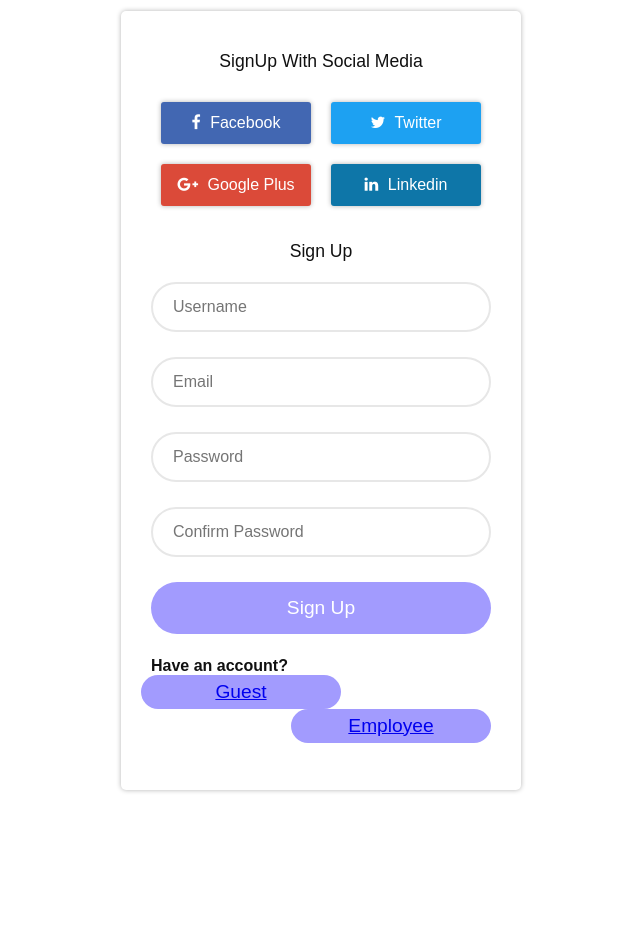
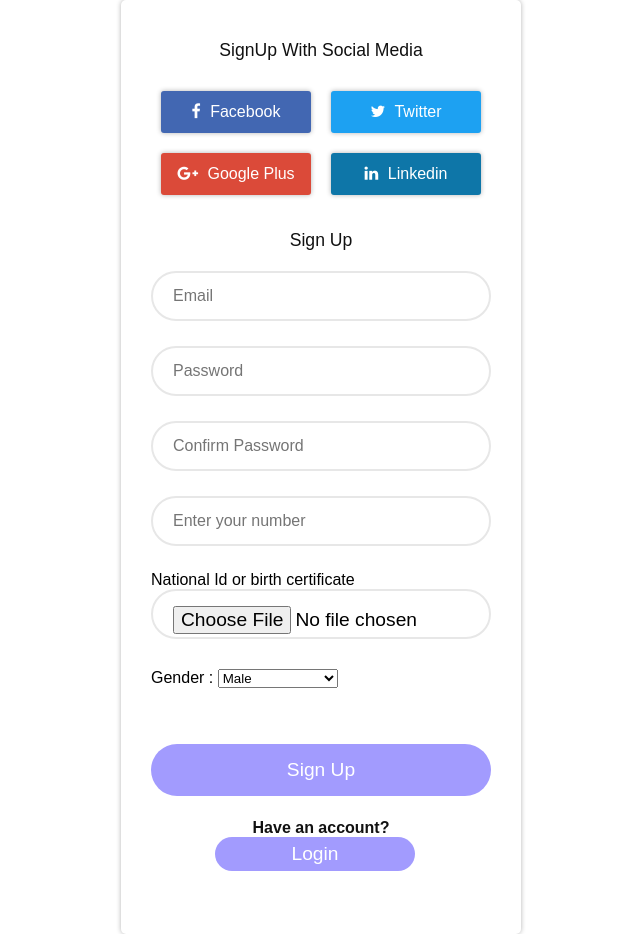
Before and after one commit to yasmineamin/hotel, a PHP site: page /signup.php in a window 1280 px wide. Shown: the whole page, without its empty margins (319-959 px from the left). Before the commit the page ends 792 px from the top, so only its background shows below. Run offline with PHP 8.4, Linux system fonts and the light colour scheme.

Commit message:
Update signup.php

```diff
--- a/signup.php
+++ b/signup.php
@@ -53,7 +53,6 @@ if (filter_var($emailB, FILTER_VALIDATE_EMAIL) === false || $emailB != $email)
   $lowercase = preg_match('[a-z]', $password);
   $number    = preg_match('[0-9]', $password);
   $specialchars = preg_match('[^\w]', $password);
-
   if (strlen($password) < 8)
   {
 	echo "Password less than 8 characters";
@@ -86,13 +85,11 @@ if (filter_var($emailB, FILTER_VALIDATE_EMAIL) === false || $emailB != $email)
 
 	//wrong email
  $emailB = filter_var($email, FILTER_SANITIZE_EMAIL);
-
 if (filter_var($emailB, FILTER_VALIDATE_EMAIL) === false || $emailB != $email)
 {
     echo "This email adress isn't valid!";
     exit(0);
 }
-
 */
 
 
@@ -126,16 +123,14 @@ if (filter_var($emailB, FILTER_VALIDATE_EMAIL) === false || $emailB != $email)
 
 
 
-
-
 <!DOCTYPE html>
 <html>
+
 <head>
     <title>SIGN UP</title>
     <!--<link rel="stylesheet" type="text/CSS"  href="stylesheet.css" />-->
     <meta charset="utf-8">
     <meta name="viewport" content="width=device-width, initial-scale=1.0">
-
     <link rel="stylesheet" href="https://stackpath.bootstrapcdn.com/font-awesome/4.7
 .0/css/font-awesome.min.css">
     <style>
@@ -149,21 +144,27 @@ if (filter_var($emailB, FILTER_VALIDATE_EMAIL) === false || $emailB != $email)
         body {
             width: 100%;
             min-height: 100vh;
-    background-image: linear-gradient(rgba(0,0,0,.5), rgba(0,0,0,.5)), url(download (2).jpg);
+            background-image: linear-gradient(rgba(0, 0, 0, .5), rgba(0, 0, 0, .5)), url(download (2).jpg);
             background-position: center;
             background-size: cover;
             display: flex;
             justify-content: center;
             align-items: center;
         }
+
+        a {
+            text-decoration: none;
+            color: white;
+        }
+
         div.container {
             width: 400px;
-    min-height: 400px;
             background: #FFF;
             border-radius: 5px;
-    box-shadow: 0 0 5px rgba(0,0,0,.3);
+            box-shadow: 0 0 5px rgba(0, 0, 0, .3);
             padding: 40px 30px;
         }
+
         div.container p.signup-text {
             color: #111;
             font-weight: 500;
@@ -173,6 +174,7 @@ div.container p.signup-text {
             display: block;
             text-transform: capitalize;
         }
+
         div.container div.signup-social {
             display: grid;
             grid-template-columns: repeat(auto-fit, minmax(50%, 1fr));
@@ -183,7 +185,7 @@ div.container div.signup-social a {
             padding: 12px;
             margin: 10px;
             border-radius: 3px;
-    box-shadow: 0 0 5px rgba(0,0,0,.3);
+            box-shadow: 0 0 5px rgba(0, 0, 0, .3);
             text-decoration: none;
             font-size: 1rem;
             text-align: center;
@@ -194,6 +196,7 @@ div.container div.signup-social a {
         div.container div.signup-social a i {
             margin-right: 5px;
         }
+
         div.container div.signup-social a.facebook {
             background: #4267B2;
         }
@@ -264,13 +267,19 @@ div.container form.signup div.input-group button.btn {
             transition: .3s;
         }
 
+        div.container form.signup div.input-group input#actual-btn:focus,
+        div.container form.signup div.input-group input#actual-btn:valid {
+            border-color: #a29bfe;
+        }
+
         div.container form.signup div.input-group button.btn:hover {
             transform: translateY(-5px);
             background: #6c5ce7;
         }
+
         div.container form.signup div.input-group button.btn2 {
             display: inline-block;
-   width:auto;
+            width: auto;
             padding: 6px 12px;
             text-align: center;
             border: none;
@@ -281,19 +290,103 @@ div.container form.signup div.input-group button.btn:hover {
             color: #FFF;
             cursor: pointer;
             transition: .3s;
-	width:200px;
-	margin:0 auto;
-	height:34px;
-	margin-left:-10px;
+            width: 200px;
+            margin: 0 auto;
+            height: 34px;
+            margin-left: -10px;
         }
 
         div.container form.signup div.input-group button.btn2:hover {
             transform: translateY(-5px);
             background: #6c5ce7;
         }
-div.container form.signup div.input-group button.btn3 {
+
+        p.login-signup-text {
+            color: #111;
+            text-align: center;
+            font-weight: 600;
+        }
+
+        p.login-signup-text a {
+            text-decoration: none;
+            color: #6c5ce7;
+        }
+
+        div.container form.signup div.input-group input#actual-btn {
+            display: block;
+            width: 100%;
+            padding: 15px 20px;
+            text-align: center;
+            border: none;
+            border: 2px solid #e7e7e7;
+            border-radius: 30px;
+
+            outline: none;
+            border-radius: 30px;
+            font-size: 1.2rem;
+
+            cursor: pointer;
+            transition: .3s;
+        }
+
+        div.container form.signup div.input-group input#actual-btn:hover {
+            transform: translateY(-5px);
+
+        }
+
+        div.container form.signup div.input-group input[type='radio'] {
+
+
+            border-radius: 50%;
+            width: 25px;
+            height: 25px;
+
+            border: 2px solid #999;
+            transition: 0.2s all linear;
+            margin-right: 5px;
+
+            position: relative;
+            top: 4px;
+            padding: 10px;
+        }
+
+        div.container form.signup div.input-group label.dot {
+            height: 18px;
+            width: 18px;
+            border-radius: 50%;
+            margin-right: 10px;
+            background: #d9d9d9;
+            border: 5px solid transparent;
+            transition: all 0.3s ease;
+        }
+
+        div.container form.signup div.input-group #dot-1:checked label .one,
+        div.container form.signup div.input-group #dot-2:checked label .two,
+        div.container form.signup div.input-group #dot-3:checked label .three {
+            background: midnightblue;
+            border-color: #d9d9d9;
+        }
+
+        @media (max-width: 430px) {
+            div.container {
+                width: 300px;
+            }
+
+            div.container div.signup-social {
+                display: block;
+            }
+
+            div.container div.signup-social a {
+                display: block;
+            }
+        }
+
+        .mt-2 {
+            margin-top: 3rem;
+        }
+
+        .btn222{
             display: inline-block;
-   width:auto;
             padding: 6px 12px;
             text-align: center;
             border: none;
@@ -304,39 +397,13 @@ div.container form.signup div.input-group button.btn3 {
             color: #FFF;
             cursor: pointer;
             transition: .3s;
-	width:200px;
-	margin:0 auto;
-	height:34px;
-	margin-left:-10px;
-	float:right;
-}
-
-div.container form.signup div.input-group button.btn3:hover {
-    transform: translateY(-5px);
-    background: #6c5ce7;
-}
-p.login-signup-text {
-    color: #111;
-    font-weight: 600;
-}
-
-p.login-signup-text a {
-    text-decoration: none;
-    color: #6c5ce7;
-}
-@media (max-width: 430px) {
-    div.container {
-        width: 300px;
-    }
-    div.container div.signup-social {
-        display: block;
-    }
-    div.container div.signup-social a {
-        display: block;
-    }
+            width: 200px;
+            margin-left: 4rem;
+            height: 34px;
         }
     </style>
 </head>
+
 <body>
 
 
@@ -351,9 +418,7 @@ p.login-signup-text a {
         </div>
         <form class="signup" method="POST" action="signup.php">
             <p class="signup-text">Sign Up</p>
-            <div class="input-group">
-                <input type="text" name="username" placeholder="Username" required>
-            </div>
+
             <div class="input-group">
                 <input type="text" name="email" placeholder="Email" required>
             </div>
@@ -361,19 +426,41 @@ p.login-signup-text a {
                 <input type="password" name="password" placeholder="Password" required>
             </div>
             <div class="input-group">
-                <input type="password" name="cpassword"  placeholder="Confirm Password" required>
+                <input type="password" name="cpassword" placeholder="Confirm Password" required>
             </div>
+            <div class="input-group">
+
+                <input type="text" placeholder="Enter your number" required>
+            </div>
+
+
+            <div class="input-group">
+                <span class="details"> National Id or birth certificate</span>
+
+                <input type="file" id="actual-btn" required>
+            </div>
+
+
+
+            <div class="input-group mt-2">
+                <label for="gender" class="gender-title">Gender :</label>
+                <select name="gender" id="gender">
+                    <option name="male" value="Male">Male</option>
+                    <option name="female" value="Female">Female</option>
+                    <option name="none" value="none">Prefer not to say</option>
+                </select>
+
+            </div>
+
+
             <div class="input-group">
                 <button type="submit" name="submit" class="btn">Sign Up</button>
             </div>
+            <div class="input-group">
                 <p class="login-signup-text">Have an account? </p>
-		<div class="input-group">
-			<a href="login.php">
-                <button class="btn2">Guest
-				</a></button>
-				<a href="loginemp.php">
-				<button class="btn3">Employee
-				</a></button>
+                <a href="login.php" class="btn222">
+                    Login
+                </a>
             </div>
         </form>
     </div>
```
Lines whose indentation alone changed are shown as unchanged.
